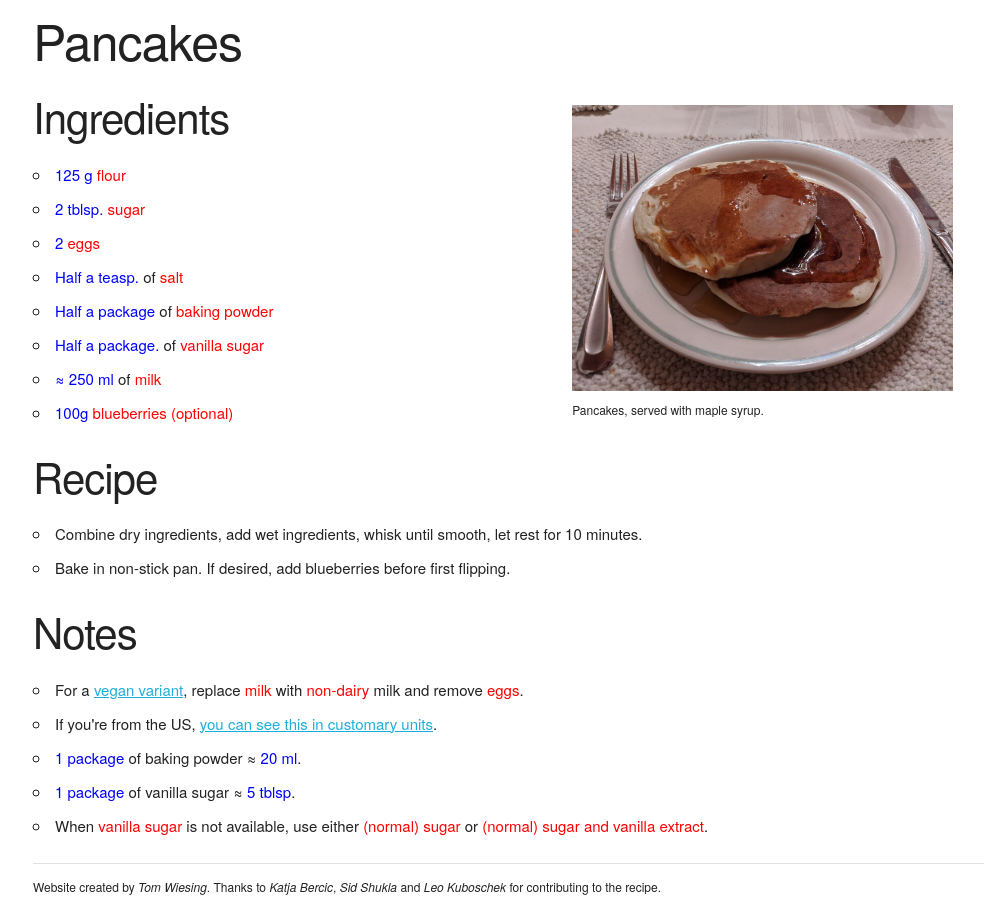
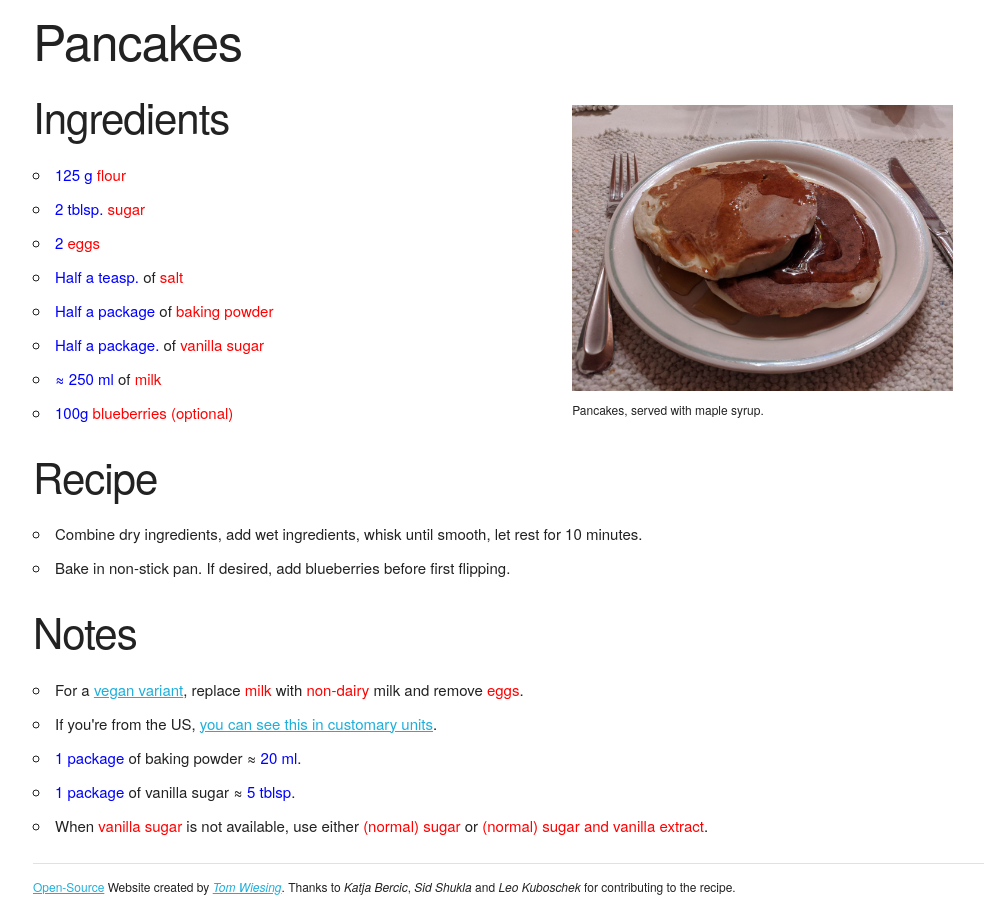
Before and after one commit to tkw1536/pancakes.guys.wtf, a Next.js app: page / in a window 1280 px wide. Shown: the whole page, without its empty margins (127-1111 px from the left). Built offline with nearby package versions, Linux system fonts and the light colour scheme.

Commit message:
Add links to footer

```diff
--- a/src/pages/_app.tsx
+++ b/src/pages/_app.tsx
@@ -10,7 +10,7 @@ export default function MyApp({ Component, pageProps }) {
       <Component {...pageProps} />
       <footer>
         <small>
-          Website created by <i>Tom Wiesing</i>.
+          <a href="https://github.com/tkw1536/pancakes.guys.wtf" target="_blank" rel="noopener noreferer">Open-Source</a> Website created by <i><a href="https://tkw01536.de" target="_blank" rel="noopener noreferer">Tom Wiesing</a></i>.
           Thanks to <i>Katja Bercic</i>, <i>Sid Shukla</i> and <i>Leo Kuboschek</i> for contributing to the recipe.
           <ClientSideScript src='https://inform.everyone.wtf/legal.min.js' data-site-id={process.env.NEXT_ENV_PUBLIC_TRACKING_ID} />
         </small>
```
